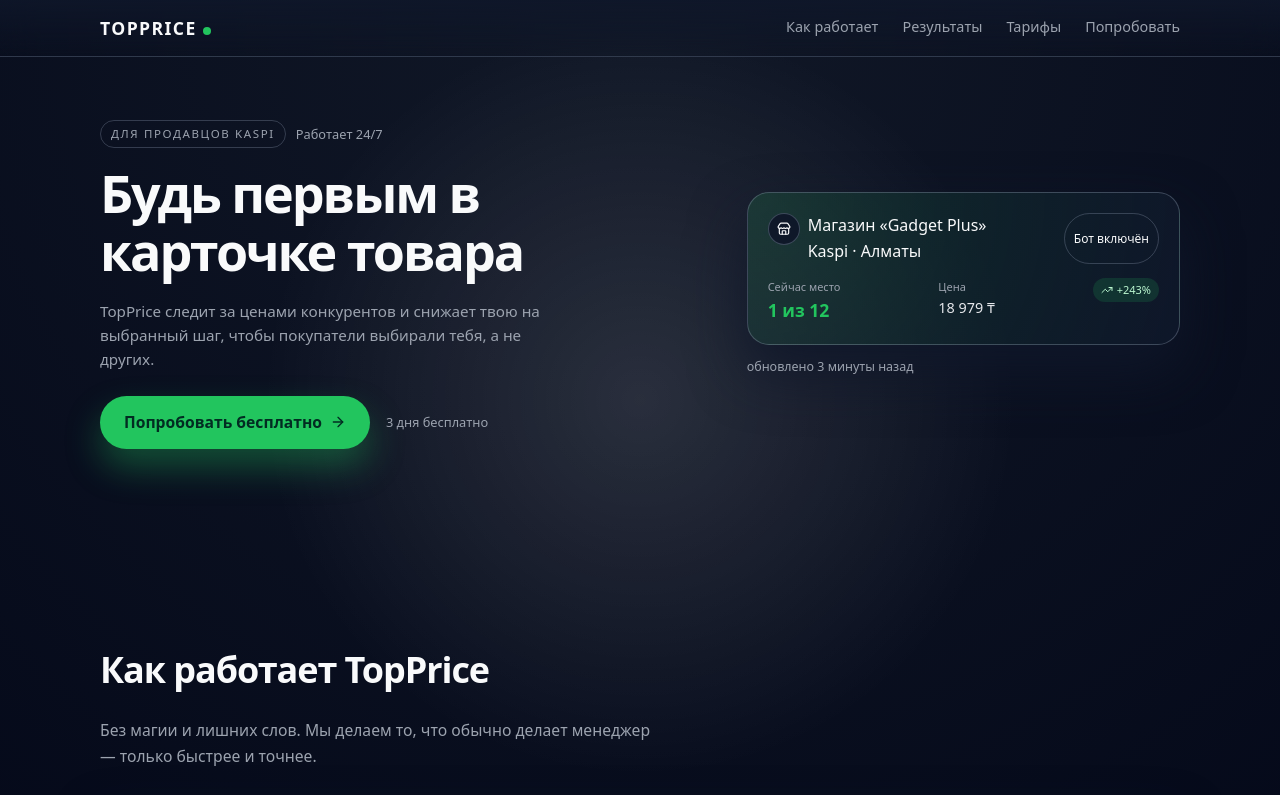
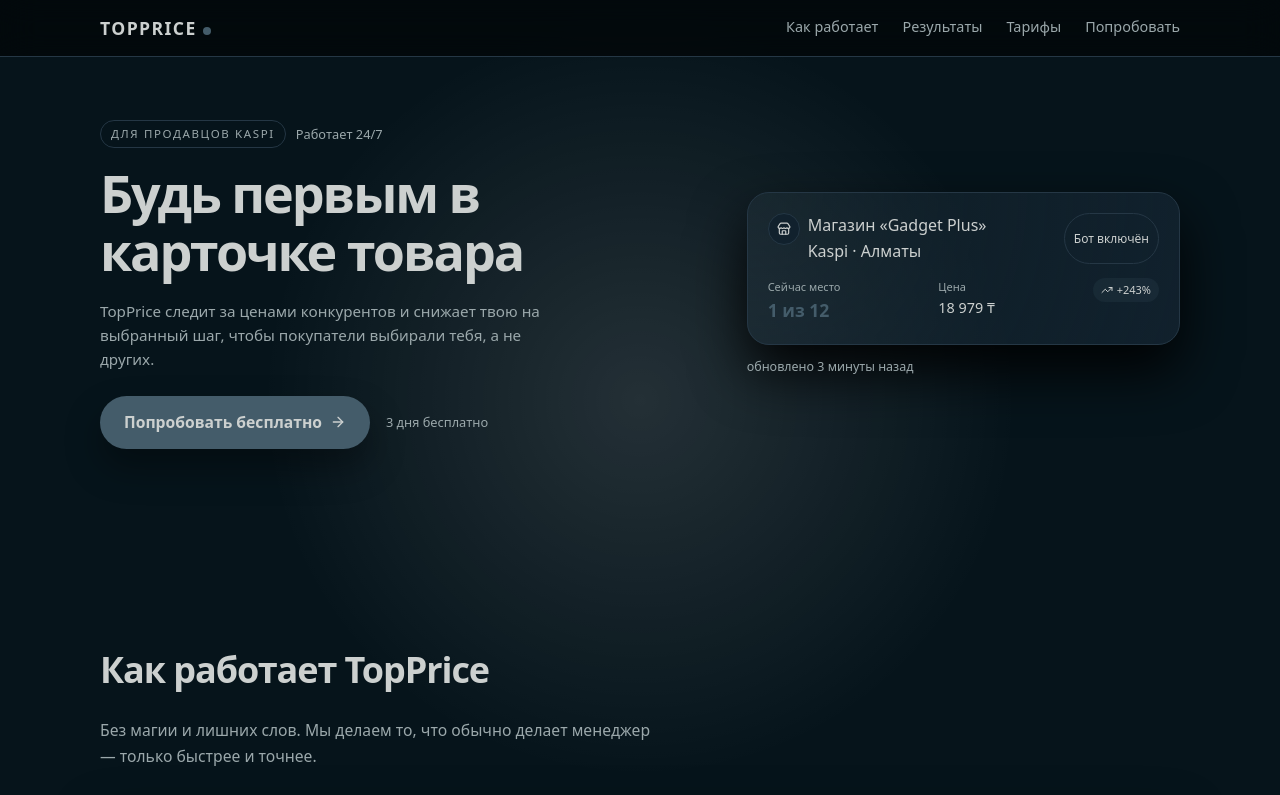
Before and after one commit to Nurchik-dr/salescout, a React (Vite) app: page / in a window 1280 px wide. Shown: the top 795 px of the page. Built offline with nearby package versions, Linux system fonts and the light colour scheme.

Commit message:
Исправил цвета

```diff
--- a/src/App.css
+++ b/src/App.css
@@ -7,19 +7,19 @@
 }
 
 :root {
-  --bg-main: #050814;
-  --bg-alt: #070b1c;
-  --card-bg: rgba(15, 23, 42, 0.9);
-  --border-subtle: rgba(148, 163, 184, 0.25);
-  --text-main: #f9fafb;
-  --text-muted: #9ca3af;
-  --accent: #22c55e;
-  --accent-soft: rgba(34, 197, 94, 0.15);
+  --bg-main: #06141B;
+  --bg-alt: #11212D;
+  --card-bg: #11212D;
+  --border-subtle: #253745;
+  --text-main: #CCD0CF;
+  --text-muted: #9BA8AB;
+  --accent: #445C6A;
+  --accent-soft: rgba(68, 92, 106, 0.15);
 }
 
 /* === BODY BACKGROUND === */
 body {
-  background: radial-gradient(circle at top, #111827 0%, #020617 40%, #020617 100%);
+  background: radial-gradient(circle at top, #06141B 0%, #06141B 40%, #06141B 100%);
   color: var(--text-main);
   line-height: 1.6;
 }
@@ -91,7 +91,7 @@
 }
 
 /* === TYPO RESPONSIVE === */
-@media (max-width: 1024px) {
+@media (max-width:1024px) {
   h1 {
     font-size: 2.5rem;
   }
@@ -101,7 +101,7 @@
   }
 }
 
-@media (max-width: 768px) {
+@media (max-width:768px) {
   h1 {
     font-size: 2.1rem;
     line-height: 1.15;
@@ -116,7 +116,7 @@
   }
 }
 
-@media (max-width: 480px) {
+@media (max-width:480px) {
   h1 {
     font-size: 1.8rem;
     line-height: 1.2;
@@ -138,16 +138,16 @@
 }
 
 .grid-3 {
-  grid-template-columns: repeat(3, minmax(0, 1fr));
+  grid-template-columns: repeat(3, 1fr);
 }
 
-@media (max-width: 1024px) {
+@media (max-width:1024px) {
   .grid-2 {
-    grid-template-columns: repeat(2, minmax(0, 1fr));
+    grid-template-columns: repeat(2, 1fr);
   }
 }
 
-@media (max-width: 640px) {
+@media (max-width:640px) {
   .grid-2 {
     grid-template-columns: 1fr;
   }
@@ -159,7 +159,7 @@
   border-radius: 16px;
   padding: 24px 24px 22px;
   border: 1px solid var(--border-subtle);
-  box-shadow: 0 22px 45px rgba(15, 23, 42, 0.55);
+  box-shadow: 0 22px 45px rgba(0, 0, 0, 0.55);
 }
 
 .card-header {
@@ -172,14 +172,14 @@
 .card-metric {
   font-size: 28px;
   font-weight: 700;
-  color: #bbf7d0;
+  color: #CCD0CF;
   margin-bottom: 6px;
 }
 
 .card-price {
   font-weight: 600;
   font-size: 16px;
-  color: #e5e7eb;
+  color: #CCD0CF;
 }
 
 /* === ICON WRAPPER === */
@@ -187,8 +187,8 @@
   width: 32px;
   height: 32px;
   border-radius: 999px;
-  background: rgba(15, 23, 42, 0.9);
-  border: 1px solid rgba(148, 163, 184, 0.4);
+  background: #11212D;
+  border: 1px solid var(--border-subtle);
   display: flex;
   align-items: center;
   justify-content: center;
@@ -202,23 +202,23 @@
   padding: 14px 24px;
   border-radius: 999px;
   background: var(--accent);
-  color: #022c22;
+  color: var(--text-main);
   font-weight: 600;
   font-size: 0.98rem;
   text-decoration: none;
   border: none;
   cursor: pointer;
   gap: 8px;
-  box-shadow: 0 18px 35px rgba(34, 197, 94, 0.35);
+  box-shadow: 0 18px 35px rgba(0, 0, 0, 0.35);
   transition: 0.12s ease;
 }
 
 .btn:hover {
-  background: #16a34a;
+  background: #253745;
   transform: translateY(-1px);
 }
 
-@media (max-width: 480px) {
+@media (max-width:480px) {
   .btn {
     width: 100%;
     font-size: 0.85rem;
@@ -234,8 +234,8 @@
   padding: 14px 0;
   z-index: 50;
   backdrop-filter: blur(18px);
-  background: linear-gradient(to bottom, rgba(15, 23, 42, 0.85), rgba(15, 23, 42, 0));
-  border-bottom: 1px solid rgba(148, 163, 184, 0.25);
+  background: rgba(0, 0, 0, 0.55);
+  border-bottom: 1px solid var(--border-subtle);
 }
 
 .header-inner {
@@ -250,14 +250,14 @@
   letter-spacing: 0.08em;
   text-transform: uppercase;
   color: var(--text-main);
+  transition: opacity.15s ease;
 }
-.logo {
-  transition: opacity 0.15s ease;
-}
+
 .logo:hover {
   opacity: 0.75;
   cursor: pointer;
 }
+
 .logo-dot {
   width: 8px;
   height: 8px;
@@ -277,9 +277,8 @@
   color: var(--text-muted);
   text-decoration: none;
   font-size: 0.9rem;
-  position: relative;
   padding-bottom: 3px;
-  transition: color 0.12s ease;
+  transition: color.12s ease;
 }
 
 nav a:hover {
@@ -290,17 +289,17 @@
   color: var(--accent);
 }
 
-@media (max-width: 768px) {
+@media (max-width:768px) {
   nav {
     gap: 14px;
   }
 
   nav a {
-    font-size: 0.8rem;
+    font-size: .8rem;
   }
 }
 
-@media (max-width: 480px) {
+@media (max-width:480px) {
 
   nav a:nth-child(2),
   nav a:nth-child(3) {
@@ -320,7 +319,7 @@
   align-items: center;
 }
 
-@media (max-width: 1024px) {
+@media (max-width:1024px) {
   .hero-inner {
     grid-template-columns: 1fr;
     gap: 32px;
@@ -328,7 +327,7 @@
 }
 
 .hero-subtitle {
-  font-size: 0.95rem;
+  font-size: .95rem;
   color: var(--text-muted);
   max-width: 440px;
   margin-bottom: 24px;
@@ -343,15 +342,15 @@
 .hero-chip {
   padding: 4px 10px;
   border-radius: 999px;
-  border: 1px solid rgba(148, 163, 184, 0.3);
-  font-size: 0.72rem;
+  border: 1px solid var(--border-subtle);
+  font-size: .72rem;
   text-transform: uppercase;
-  letter-spacing: 0.14em;
+  letter-spacing: .14em;
   color: var(--text-muted);
 }
 
 .hero-secondary {
-  font-size: 0.8rem;
+  font-size: .8rem;
   color: var(--text-muted);
 }
 
@@ -359,19 +358,19 @@
   width: 32px;
   height: 32px;
   border-radius: 999px;
-  background: rgba(15, 23, 42, 0.9);
-  border: 1px solid rgba(148, 163, 184, 0.35);
+  background: #11212D;
+  border: 1px solid var(--border-subtle);
   display: flex;
   align-items: center;
   justify-content: center;
 }
 
 .hero-card {
-  background: radial-gradient(circle at top left, rgba(34, 197, 94, 0.15), rgba(15, 23, 42, 0.95));
+  background: radial-gradient(circle at top left, var(--accent-soft), #11212D);
   border-radius: 22px;
   padding: 20px;
-  border: 1px solid rgba(148, 163, 184, 0.35);
-  box-shadow: 0 26px 55px rgba(15, 23, 42, 0.9);
+  border: 1px solid var(--border-subtle);
+  box-shadow: 0 26px 55px rgba(0, 0, 0, 0.9);
 }
 
 .hero-card-header {
@@ -383,15 +382,15 @@
 .hero-badge {
   display: flex;
   align-items: center;
-  font-size: 0.75rem;
+  font-size: .75rem;
   padding: 4px 9px;
   border-radius: 999px;
-  border: 1px solid rgba(148, 163, 184, 0.3);
+  border: 1px solid var(--border-subtle);
 }
 
 .hero-stat-label {
   font-size: 11px;
-  color: #9ca3af;
+  color: var(--text-muted);
 }
 
 .hero-rank {
@@ -400,10 +399,15 @@
   color: var(--accent);
 }
 
+.hero-rank:hover {
+  color: var(--text-main);
+  cursor: pointer;
+}
+
 .hero-price {
-  font-size: 0.9rem;
+  font-size: .9rem;
   font-weight: 500;
-  color: #e5e7eb;
+  color: var(--text-main);
 }
 
 .hero-chip2 {
@@ -414,7 +418,7 @@
   border-radius: 999px;
   background: var(--accent-soft);
   font-size: 11px;
-  color: #bbf7d0;
+  color: var(--text-main);
 }
 
 .hero-row-stats {
@@ -425,42 +429,41 @@
 
 .hero-float {
   margin-top: 12px;
-  font-size: 0.78rem;
+  font-size: .78rem;
   color: var(--text-muted);
 }
 
-/* HERO SCALE ON MOBILE */
-@media (max-width: 768px) {
+@media (max-width:768px) {
   .hero-card {
-    transform: scale(0.93);
+    transform: scale(.93);
     margin: 0 auto;
   }
 }
 
-@media (max-width: 480px) {
+@media (max-width:480px) {
   .hero-card {
-    transform: scale(0.87);
+    transform: scale(.87);
   }
 }
 
 /* === TRY BOX === */
 .try-box {
   border-radius: 20px;
-  background: linear-gradient(120deg, rgba(34, 197, 94, 0.08), rgba(59, 130, 246, 0.1));
-  border: 1px solid rgba(148, 163, 184, 0.35);
+  background: linear-gradient(120deg, var(--accent-soft), rgba(59, 130, 246, 0.1));
+  border: 1px solid var(--border-subtle);
   padding: 32px 28px;
   display: flex;
   flex-direction: column;
   gap: 12px;
 }
 
-@media (max-width: 768px) {
+@media (max-width:768px) {
   .try-box {
     padding: 24px 20px;
   }
 }
 
-@media (max-width: 480px) {
+@media (max-width:480px) {
   .try-box {
     padding: 20px 16px;
   }
@@ -468,20 +471,21 @@
 
 /* === FOOTER === */
 footer {
-  border-top: 1px solid rgba(148, 163, 184, 0.25);
+  border-top: 1px solid var(--border-subtle);
   padding: 28px 0 32px;
   text-align: center;
-  font-size: 0.82rem;
+  font-size: .82rem;
   color: var(--text-muted);
 }
 
-@media (max-width: 480px) {
+@media (max-width:480px) {
   .hero-badge {
     min-width: 90px;
-    font-size: 0.65rem;
+    font-size: .65rem;
   }
+
   footer {
-    font-size: 0.75rem;
+    font-size: .75rem;
   }
 }
 
@@ -491,10 +495,8 @@
   pointer-events: none;
   z-index: 0;
   mix-blend-mode: lighten;
-  background: radial-gradient(650px circle at var(--x, 50%) var(--y, 50%),
-      rgba(255, 255, 255, 0.12),
-      transparent 60%);
-  transition: background 0.08s ease-out;
+  background: radial-gradient(650px circle at var(--x, 50%) var(--y, 50%), rgba(255, 255, 255, .12), transparent 60%);
+  transition: background .08s ease-out;
 }
 
 .app-content {
@@ -505,30 +507,28 @@
 /* === TARIFFS GRID === */
 .grid-tariffs {
   display: grid;
-  grid-template-columns: repeat(3, minmax(0, 1fr));
+  grid-template-columns: repeat(3, 1fr);
   gap: 24px;
   margin-top: 32px;
 }
 
-/* —— 1024px → 2 колонки — */
-@media (max-width: 1024px) {
+@media (max-width:1024px) {
   .grid-tariffs {
-    grid-template-columns: repeat(2, minmax(0, 1fr));
+    grid-template-columns: repeat(2, 1fr);
   }
 }
 
-/* —— 768px → 1 колонка — */
-@media (max-width: 768px) {
+@media (max-width:768px) {
   .grid-tariffs {
     grid-template-columns: 1fr;
   }
 }
 
-/* —— 380px → поджимаем — */
-@media (max-width: 380px) {
+@media (max-width:380px) {
   .header-nav {
     display: none;
   }
+
   .grid-tariffs {
     gap: 18px;
   }
@@ -538,18 +538,17 @@
   }
 
   .card-price {
-    font-size: 0.9rem;
+    font-size: .9rem;
   }
 
   .tariff-btn {
     width: 100%;
-    font-size: 0.88rem;
+    font-size: .88rem;
     padding: 11px 18px;
   }
 }
 
-/* —— 320px минимал — */
-@media (max-width: 320px) {
+@media (max-width:320px) {
   .tariff-card {
     padding: 16px 14px 14px;
   }
@@ -559,7 +558,7 @@
   }
 
   .card-price {
-    font-size: 0.85rem;
+    font-size: .85rem;
   }
 
   .tariff-btn {
```
